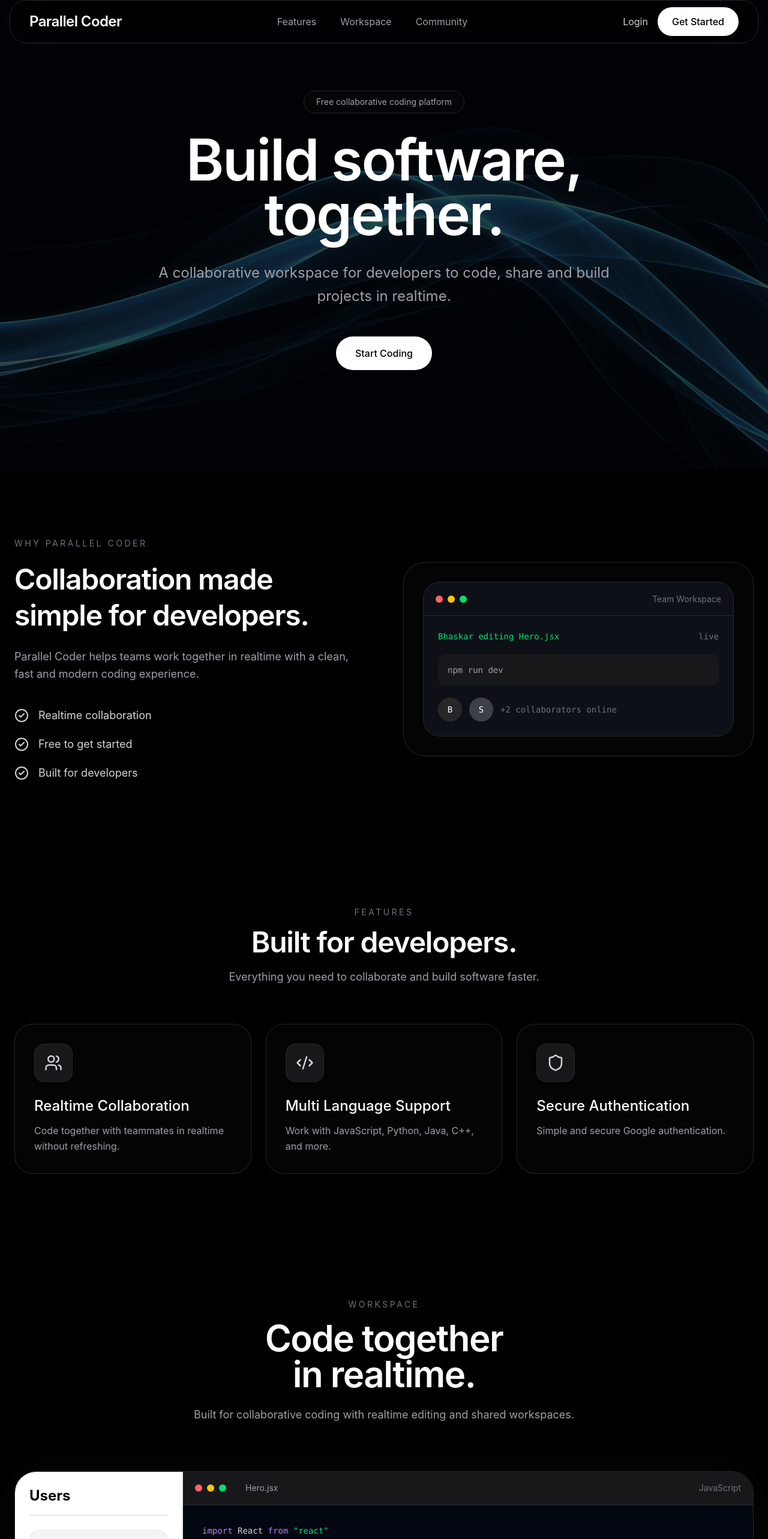
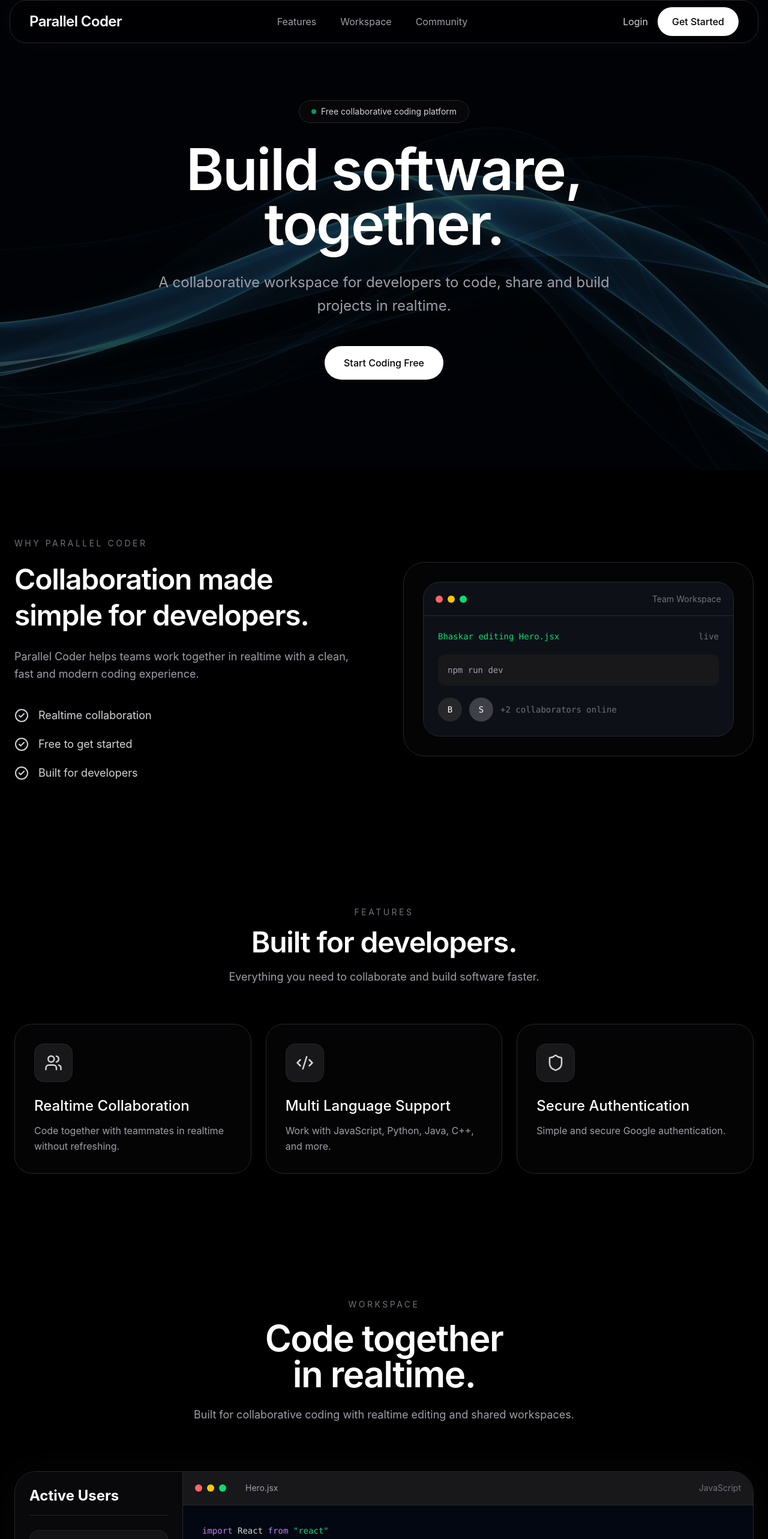
Before and after one commit to BhaskarKr777/ParallelCoder, a React (Vite) app in the folder Frontend/: page / in a window 1280 px wide. Shown: the part 16-2582 px from the top of the page at 60% size. Built offline with nearby package versions, Linux system fonts and the light colour scheme; no server answers.

Commit message:
small frontend changes

```diff
--- a/Frontend/src/components/home/CodeWorkspace.jsx
+++ b/Frontend/src/components/home/CodeWorkspace.jsx
@@ -33,33 +33,34 @@ const CodeWorkspace = () => {
                 </div>
 
                 {/* Editor Container */}
-                <div className="rounded-[36px] overflow-hidden border border-zinc-800 bg-[#0F0F11] shadow-[0_0_60px_rgba(255,255,255,0.03)]">
+                <div className="rounded-[28px] sm:rounded-[36px] overflow-hidden border border-zinc-800 bg-[#0F0F11] shadow-[0_0_60px_rgba(255,255,255,0.03)]">
 
-                    <div className="grid lg:grid-cols-[280px_1fr] min-h-[540px]">
+                    <div className="grid lg:grid-cols-[280px_1fr] min-h-[480px] sm:min-h-[540px]">
 
                         {/* Sidebar */}
-                        <aside className="bg-white border-r border-zinc-300 p-6 text-black">
+                        <aside className="bg-zinc-950 border-b lg:border-b-0 lg:border-r border-zinc-800 p-5 sm:p-6 text-white">
 
-                            <h2 className="text-2xl font-bold border-b border-zinc-300 pb-4 text-black">
-                                Users
+                            <h2 className="text-xl sm:text-2xl font-bold border-b border-zinc-800 pb-4 text-white">
+                                Active Users
                             </h2>
 
-                            <ul className="mt-6 space-y-3">
+                            <ul className="mt-4 sm:mt-6 space-y-2 sm:space-y-3">
 
                                 {users.map((user) => (
                                     <li
                                         key={user}
-                                        className="p-4 rounded-2xl bg-zinc-100 text-black border border-zinc-200 hover:bg-zinc-200 transition"
+                                        className="p-3 sm:p-4 rounded-xl sm:rounded-2xl bg-zinc-900/80 text-zinc-200 border border-zinc-800/80 hover:bg-zinc-800/80 transition flex items-center justify-between text-sm sm:text-base font-medium"
                                     >
-                                        {user}
+                                        <span>{user}</span>
+                                        <div className="w-2.5 h-2.5 rounded-full bg-emerald-400" />
                                     </li>
                                 ))}
 
                             </ul>
 
-                            <div className="mt-8 flex items-center gap-3 text-sm text-zinc-600">
+                            <div className="mt-6 sm:mt-8 flex items-center gap-3 text-xs sm:text-sm text-zinc-400">
 
-                                <div className="w-3 h-3 rounded-full bg-green-400 animate-pulse" />
+                                <div className="w-2.5 h-2.5 rounded-full bg-emerald-400 animate-pulse" />
 
                                 3 collaborators online
                             </div>
--- a/Frontend/src/components/home/Features.jsx
+++ b/Frontend/src/components/home/Features.jsx
@@ -52,23 +52,23 @@ const Features = () => {
         </div>
 
         {/* Features Row */}
-        <div className="grid md:grid-cols-3 gap-6">
+        <div className="grid sm:grid-cols-2 lg:grid-cols-3 gap-6">
 
           {features.map((feature, index) => (
             <div
               key={index}
-              className="rounded-[30px] border border-zinc-800 bg-zinc-950/50 p-8 hover:border-zinc-700 hover:bg-zinc-900/60 transition duration-300"
+              className="rounded-[24px] sm:rounded-[30px] border border-zinc-800 bg-zinc-950/50 p-6 sm:p-8 hover:border-zinc-700 hover:bg-zinc-900/60 hover:-translate-y-1 transition duration-300"
             >
 
-              <div className="w-16 h-16 rounded-2xl bg-zinc-900 border border-zinc-800 flex items-center justify-center text-zinc-300 mb-6">
+              <div className="w-14 h-14 sm:w-16 sm:h-16 rounded-2xl bg-zinc-900 border border-zinc-800 flex items-center justify-center text-zinc-300 mb-6">
                 {feature.icon}
               </div>
 
-              <h3 className="text-2xl font-medium mb-3">
+              <h3 className="text-xl sm:text-2xl font-medium mb-3">
                 {feature.title}
               </h3>
 
-              <p className="text-zinc-400 leading-relaxed">
+              <p className="text-zinc-400 text-sm sm:text-base leading-relaxed">
                 {feature.description}
               </p>
 
--- a/Frontend/src/components/home/Hero.jsx
+++ b/Frontend/src/components/home/Hero.jsx
@@ -17,35 +17,36 @@ const Hero = () => {
       <div className="absolute inset-0 bg-black/70" />
 
       {/* Hero Content */}
-      <div className="relative z-10 flex items-center justify-center min-h-screen px-6 text-center">
+      <div className="relative z-10 flex items-center justify-center min-h-screen px-4 sm:px-6 pt-24 pb-16 text-center">
 
         <div className="max-w-5xl">
 
           {/* Badge */}
-          <div className="inline-flex items-center px-5 py-2 rounded-full border border-zinc-800 bg-zinc-950/60 backdrop-blur-md text-zinc-400 text-sm mb-8">
+          <div className="inline-flex items-center gap-2 px-4 sm:px-5 py-2 rounded-full border border-zinc-800 bg-zinc-950/80 backdrop-blur-md text-zinc-300 text-xs sm:text-sm mb-6 sm:mb-8 shadow-[0_0_20px_rgba(255,255,255,0.02)]">
+            <span className="w-2 h-2 rounded-full bg-emerald-400 animate-pulse" />
             Free collaborative coding platform
           </div>
 
           {/* Heading */}
-          <h1 className="text-5xl sm:text-6xl md:text-8xl font-semibold tracking-tight leading-[0.95]">
+          <h1 className="text-4xl sm:text-6xl md:text-7xl lg:text-8xl font-semibold tracking-tight leading-[1.02] sm:leading-[0.95]">
             Build software,
             <br />
             together.
           </h1>
 
           {/* Subtitle */}
-          <p className="mt-8 text-zinc-400 text-lg md:text-2xl max-w-3xl mx-auto leading-relaxed">
+          <p className="mt-6 sm:mt-8 text-zinc-400 text-base sm:text-xl md:text-2xl max-w-3xl mx-auto leading-relaxed">
             A collaborative workspace for developers
             to code, share and build projects in realtime.
           </p>
 
           {/* CTA */}
-          <div className="mt-12 flex justify-center">
+          <div className="mt-8 sm:mt-12 flex flex-col sm:flex-row justify-center items-center gap-4">
             <Link
               to="/login"
-              className="bg-white text-black px-8 py-4 rounded-full font-medium hover:bg-zinc-200 transition"
+              className="w-full sm:w-auto bg-white text-black px-8 py-4 rounded-full font-medium hover:bg-zinc-200 hover:scale-105 active:scale-95 transition-all text-center"
             >
-              Start Coding
+              Start Coding Free
             </Link>
           </div>
 
```
